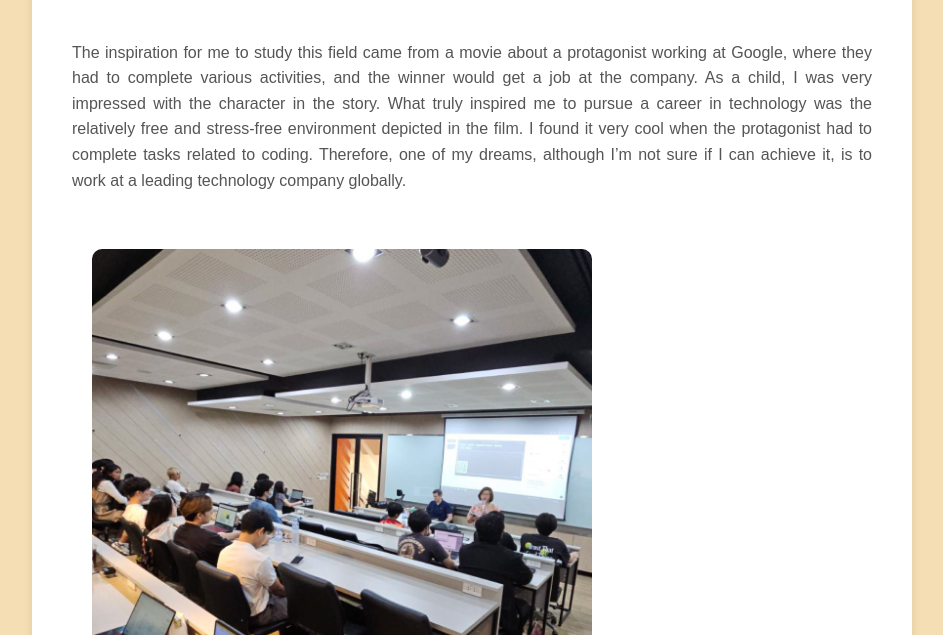
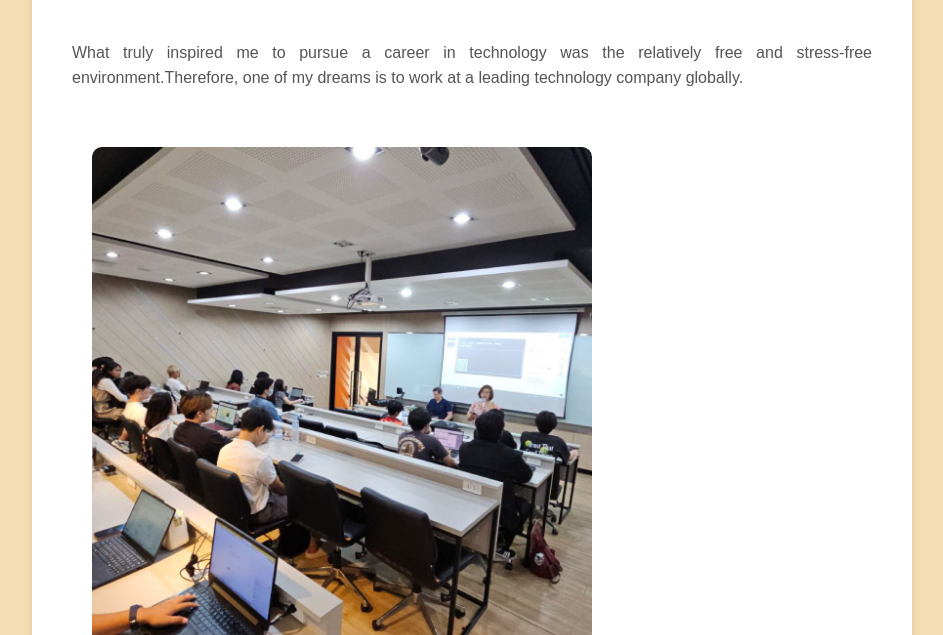
Before and after one commit to SuthapornTU/6709616889_MyCSTUStory, a plain HTML site: page myfuture.html in a window 1280 px wide. Shown: the part 165-800 px from the top of the page, without its empty margins (168-1111 px from the left). Drawn offline with Linux system fonts and the light colour scheme.

Commit message:
Update myfuture.html

```diff
--- a/myfuture.html
+++ b/myfuture.html
@@ -10,7 +10,7 @@
     <div class="container">
         <h1>My Future</h1>
         <div class="content">
-            <p>The inspiration for me to study this field came from a movie about a protagonist working at Google, where they had to complete various activities, and the winner would get a job at the company. As a child, I was very impressed with the character in the story. What truly inspired me to pursue a career in technology was the relatively free and stress-free environment depicted in the film. I found it very cool when the protagonist had to complete tasks related to coding. Therefore, one of my dreams, although I’m not sure if I can achieve it, is to work at a leading technology company globally.</p>
+            <p>What truly inspired me to pursue a career in technology was the relatively free and stress-free environment.Therefore, one of my dreams is to work at a leading technology company globally.</p>
 
             <div class="img-container">
                 <img src="resources/img6.jpg" alt="Programming" class="future-img">
```
